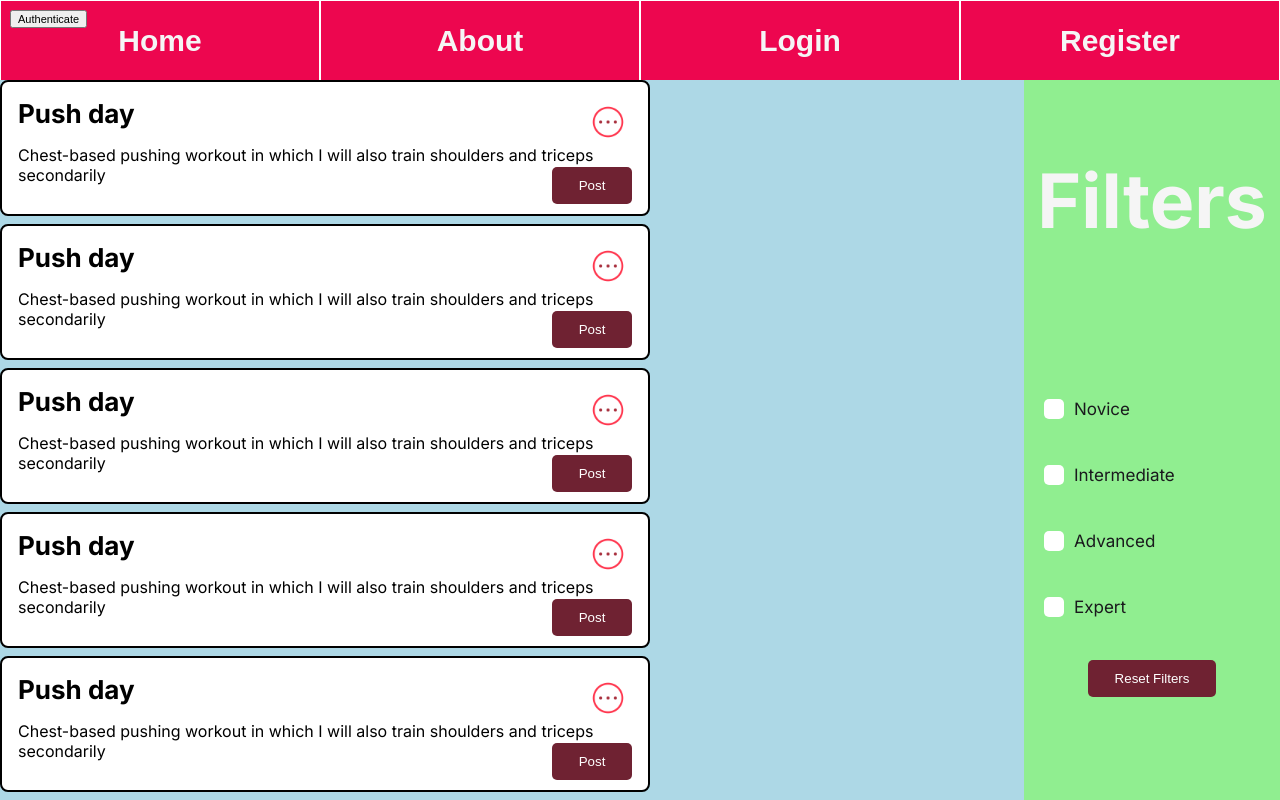
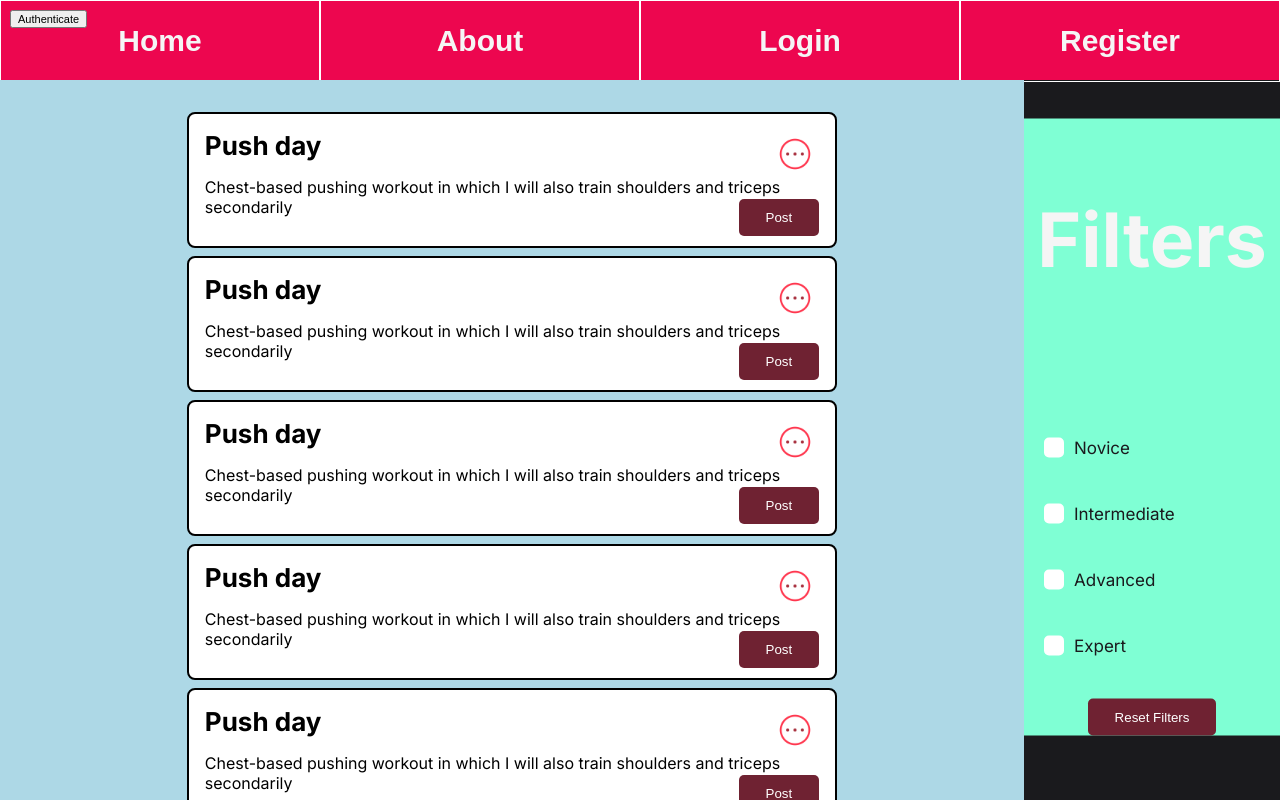
Before and after one commit to miguelachaotic/SSW_frontend, a Vue app: page /routines in a window 1280 px wide. Shown: the top 800 px of the page. Built offline with nearby package versions, Linux system fonts and the light colour scheme.

Commit message:
edicion dificultad rutinas fijas

```diff
--- a/src/views/Routines.vue
+++ b/src/views/Routines.vue
@@ -64,11 +64,20 @@ import UserRoutine from '@/components/UserRoutine.vue';
 .routineSection {
   width: 80%;
   background-color: lightblue;
+    padding-top: 2rem;
+  display: flex;
+  flex-direction: column;
+  align-items: center;
 }
 
 .filterSection {
   width: 20%;
-  background-color: lightgreen;
+
+  position: fixed;
+  background-color: aquamarine;
+  transform: translateY(-50%);
+  top: calc(50% + 27px);
+  right: 0;
 }
 h1{
     font-size: 75px;
```
Also changed, not shown: 1 other file (tests, documents, lock files or other folders).
